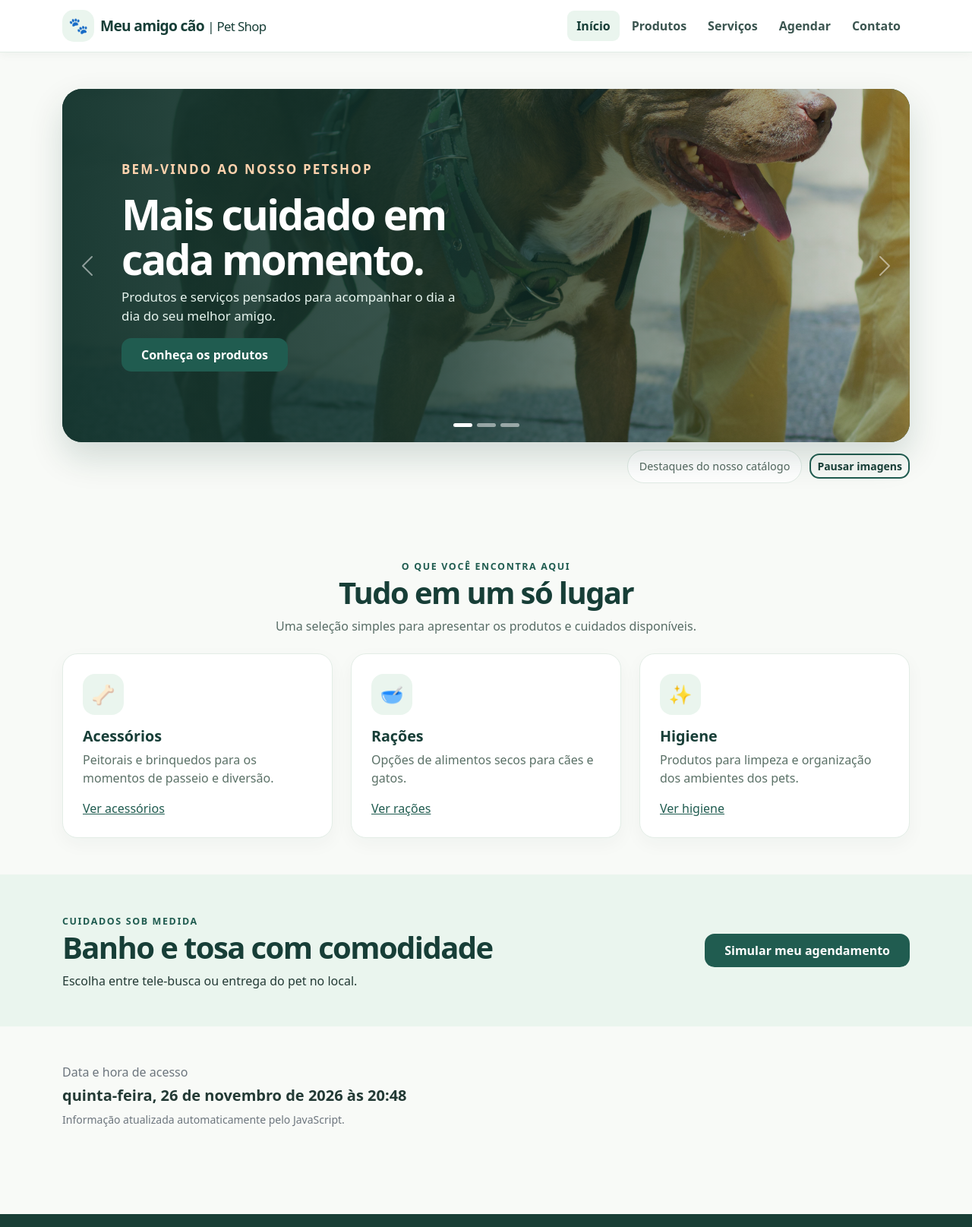
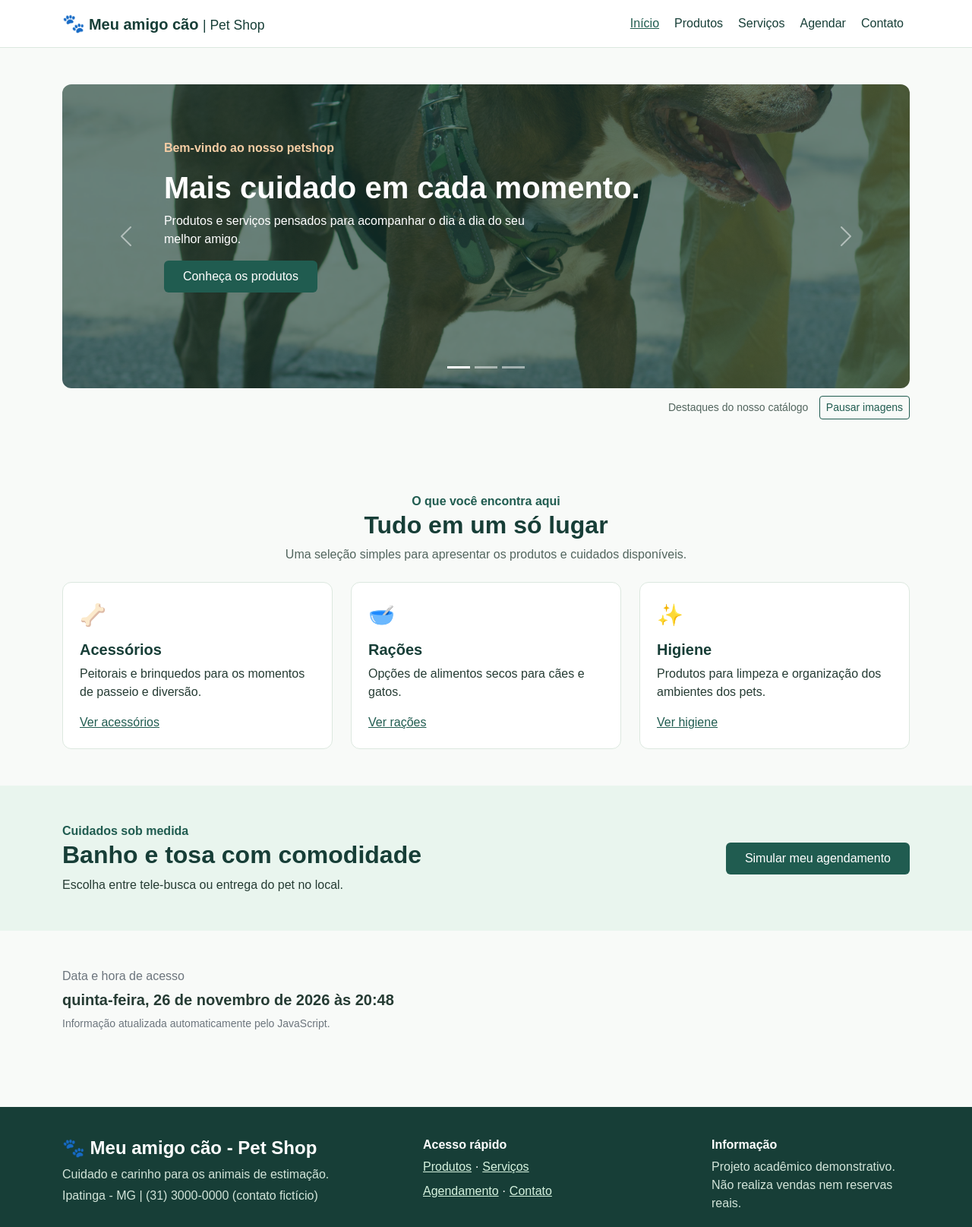
Before and after one commit to odouglasduarte/petshop-fase1, a plain HTML site: page index.html in a window 1280 px wide. Shown: the top 1615 px of the page at 76% size. Drawn offline with nearby package versions, Linux system fonts and the light colour scheme.

Commit message:
Simplifica css/estilos.css conforme tópicos ensinados nas aulas 6 a 10

```diff
--- a/css/estilos.css
+++ b/css/estilos.css
@@ -1,87 +1,160 @@
-/* FASE 2 | Meu amigo cão - Pet Shop
-   Estilos próprios sobre o Bootstrap 5.3 (Aulas 7 a 9).
-   Organização: variáveis, navegação, componentes, formulário e acessibilidade. */
-:root {
-  --verde: #205c50;
-  --verde-escuro: #173e37;
-  --verde-claro: #eaf5ee;
-  --laranja: #ef935f;
-  --texto: #233a35;
-  --neutro: #f8faf7;
+/* Estilos da fase 2 - Meu amigo cão - Pet Shop.
+   A aparência básica usa o Bootstrap; aqui ficam as cores e ajustes do site. */
+
+/* Cores e textos */
+body {
+    font-family: Arial, sans-serif;
+    color: #263c34;
+    background-color: #f8faf8;
 }
-html { scroll-behavior: smooth; }
-.container[id] { scroll-margin-top: 95px; }
-body { color: var(--texto); background: var(--neutro); font-family: system-ui, -apple-system, "Segoe UI", sans-serif; }
-a { color: var(--verde); }
-a:hover { color: var(--verde-escuro); }
-.skip-link { position: absolute; top: -75px; left: 10px; background: #fff; color: #111; padding: 12px; z-index: 9999; }
+a { color: #205c50; }
+a:hover { color: #143e34; }
+.section-title { color: #173e37; font-weight: bold; }
+.section-copy { color: #52655e; max-width: 680px; }
+.eyebrow { color: #205c50; font-weight: bold; }
+.soft-bg { background-color: #e9f5ee; }
+.page-hero {
+    background-color: #e9f5ee;
+    padding: 50px 0;
+}
+.category-label {
+    color: #205c50;
+    font-weight: bold;
+}
+
+/* Cabeçalho e menu */
+.site-header {
+    background-color: white;
+    border-bottom: 1px solid #dce8df;
+}
+.brand { color: #173e37; font-weight: bold; }
+.brand:hover { color: #205c50; }
+.brand-icon { font-size: 24px; margin-right: 5px; }
+.navbar-nav .nav-link { color: #173e37; }
+.navbar-nav .nav-link:hover,
+.navbar-nav .nav-link.active {
+    color: #205c50;
+    text-decoration: underline;
+}
+
+/* Botões */
+.btn-brand {
+    background-color: #205c50;
+    color: white;
+}
+.btn-brand:hover, .btn-brand:focus {
+    background-color: #173e37;
+    color: white;
+}
+.btn-outline-brand {
+    border: 1px solid #205c50;
+    color: #205c50;
+}
+.btn-outline-brand:hover {
+    background-color: #205c50;
+    color: white;
+}
+
+/* Carrossel Bootstrap */
+.hero-carousel {
+    border-radius: 12px;
+    overflow: hidden;
+}
+.hero-slide {
+    position: relative;
+    height: 400px;
+    background-color: #173e37;
+}
+.hero-slide > img {
+    width: 100%;
+    height: 100%;
+    object-fit: cover;
+    opacity: 0.35;
+}
+.hero-copy {
+    position: absolute;
+    top: 18%;
+    left: 12%;
+    width: 70%;
+    color: white;
+}
+.hero-copy h1, .hero-copy h2 { font-weight: bold; }
+.hero-copy p { max-width: 520px; }
+.hero-copy .eyebrow { color: #f5cda4; }
+.carousel-tools { text-align: right; margin-top: 10px; }
+.stat-pill { font-size: 14px; color: #52655e; margin-right: 10px; }
+
+/* Categorias, produtos e serviços */
+.feature-card, .product-card, .service-card, .form-panel {
+    background-color: white;
+    border: 1px solid #dce8df;
+    border-radius: 12px;
+    padding: 22px;
+    height: 100%;
+}
+.feature-icon { font-size: 28px; }
+.feature-card h3, .service-card h3, .product-card h3 {
+    color: #173e37;
+    font-size: 20px;
+    font-weight: bold;
+    margin-top: 12px;
+}
+.product-card img {
+    width: 100%;
+    height: 200px;
+    object-fit: cover;
+    border-radius: 8px;
+}
+.product-card .card-body { padding-top: 15px; }
+.price { color: #205c50; font-weight: bold; font-size: 20px; }
+.note-box {
+    background-color: #fff8e9;
+    border-left: 4px solid #d5a25c;
+    padding: 15px;
+}
+
+/* Formulário */
+.form-panel { margin-bottom: 20px; }
+.form-panel legend { font-size: 20px; font-weight: bold; color: #173e37; }
+.form-label { font-weight: bold; }
+.required-note { font-size: 14px; color: #576962; }
+.booking-summary {
+    background-color: #e9f5ee;
+    border: 1px solid #87bba1;
+    padding: 20px;
+    border-radius: 10px;
+    margin-top: 20px;
+}
+.booking-summary[hidden] { display: none; }
+
+/* Rodapé */
+.site-footer {
+    background-color: #173e37;
+    color: white;
+    padding: 40px 0 20px;
+    margin-top: 50px;
+}
+.site-footer a { color: #d6f3df; }
+.site-footer a:hover { color: white; }
+.footer-muted { color: #d2e4d9; }
+.footer-rule { border-top: 1px solid #557365; padding-top: 18px; margin-top: 20px; }
+
+/* Acessibilidade: link para pular o menu e foco visível */
+.skip-link {
+    position: absolute;
+    left: 10px;
+    top: -80px;
+    background-color: white;
+    padding: 10px;
+    z-index: 2000;
+}
 .skip-link:focus { top: 10px; }
-:focus-visible { outline: 3px solid #b95018 !important; outline-offset: 3px; }
-.site-header { background: #fff; border-bottom: 1px solid #e2ede6; position: sticky; top: 0; z-index: 1020; box-shadow: 0 2px 12px rgba(14,54,46,.05); }
-.brand { color: var(--verde-escuro); font-size: 1.2rem; font-weight: 800; letter-spacing: -.035em; }
-.brand:hover { color: var(--verde); }
-.brand-icon { display: inline-grid; place-items: center; width: 42px; height: 42px; background: var(--verde-claro); border-radius: 15px; margin-right: 8px; font-size: 1.3rem; }
-.navbar-nav .nav-link { color: #3b5550; font-weight: 600; border-radius: 9px; padding-left: 12px !important; padding-right: 12px !important; }
-.navbar-nav .nav-link:hover, .navbar-nav .nav-link.active { background: var(--verde-claro); color: var(--verde-escuro); }
-.btn-brand { background: var(--verde); border: 2px solid var(--verde); color: #fff; font-weight: 700; border-radius: 13px; }
-.btn-brand:hover, .btn-brand:focus { background: var(--verde-escuro); border-color: var(--verde-escuro); color: #fff; }
-.btn-outline-brand { color: var(--verde-escuro); border: 2px solid var(--verde); border-radius: 13px; font-weight: 700; }
-.btn-outline-brand:hover { background: var(--verde); color: #fff; }
-.eyebrow { color: var(--verde); font-size: .78rem; letter-spacing: .13em; text-transform: uppercase; font-weight: 800; }
-.section-title { font-size: clamp(1.7rem, 3.2vw, 2.5rem); font-weight: 800; letter-spacing: -.04em; color: var(--verde-escuro); }
-.section-copy { max-width: 680px; color: #586d66; }
-.soft-bg { background: var(--verde-claro); }
-.hero-carousel { border-radius: 26px; overflow: hidden; background: var(--verde-escuro); box-shadow: 0 20px 45px rgba(14,54,46,.16); }
-.hero-slide { position: relative; min-height: 465px; display: grid; align-items: center; }
-.hero-slide > img { position: absolute; inset: 0; width: 100%; height: 100%; object-fit: cover; }
-.hero-slide::after { content: ""; position: absolute; inset: 0; background: linear-gradient(90deg,rgba(18,51,44,.96) 0%,rgba(18,51,44,.82) 45%,rgba(18,51,44,.15) 100%); }
-.hero-copy { position: relative; z-index: 1; color: #fff; max-width: 640px; padding: 64px 78px; }
-.hero-copy h1, .hero-copy h2 { font-size: clamp(2rem,4.5vw,3.45rem); font-weight: 850; line-height: 1.07; letter-spacing: -.045em; }
-.hero-copy p { color: #e6f4ee; max-width: 450px; font-size: 1.06rem; }
-.hero-copy .eyebrow { color: #ffd2ad; }
-.hero-carousel .carousel-indicators { margin-bottom: 20px; }
-.hero-carousel .carousel-indicators [data-bs-target] { width: 25px; height: 5px; border: 0; border-radius: 10px; }
-.hero-carousel .carousel-control-prev,.hero-carousel .carousel-control-next { width: 6%; }
-.carousel-tools { display: flex; align-items: center; justify-content: flex-end; gap: 10px; margin-top: 10px; }
-.stat-pill { font-size: .9rem; color: #54685f; background: #fff; border: 1px solid #e0ebe4; border-radius: 100px; padding: 10px 15px; }
-.feature-card, .product-card, .service-card, .form-panel { background: #fff; border: 1px solid #e3ede6; border-radius: 20px; box-shadow: 0 8px 25px rgba(21,61,48,.04); }
-.feature-card { height: 100%; padding: 26px; }
-.feature-icon { font-size: 1.55rem; width: 54px; height: 54px; background: var(--verde-claro); border-radius: 16px; display: grid; place-items: center; margin-bottom: 16px; }
-.feature-card h3, .service-card h3 { font-weight: 800; color: var(--verde-escuro); font-size: 1.23rem; }
-.feature-card p,.service-card p { color: #5b7167; }
-.product-card { height: 100%; overflow: hidden; display: flex; flex-direction: column; }
-.product-card img { width: 100%; height: 230px; object-fit: cover; }
-.product-card .card-body { display: flex; flex-direction: column; flex: 1; padding: 24px; }
-.product-card h3 { color: var(--verde-escuro); font-size: 1.13rem; font-weight: 800; }
-.product-card p { color: #52675f; }
-.price { color: var(--verde); font-weight: 850; font-size: 1.25rem; margin-top: auto; }
-.category-label { display: inline-block; background: var(--verde-claro); padding: 7px 13px; color: var(--verde); border-radius: 100px; font-size: .81rem; font-weight: 800; margin-bottom: 10px; }
-.service-card { padding: 28px; height: 100%; }
-.service-card .price { font-size: 1.5rem; }
-.page-hero { background: linear-gradient(115deg,#e5f4ea,#fff9ee); padding: 60px 0; border-bottom: 1px solid #e6eee6; }
-.note-box { background: #fff9eb; border-left: 4px solid #de9954; border-radius: 12px; padding: 16px 20px; color: #654b2c; }
-.form-panel { padding: clamp(20px,3.5vw,36px); margin-bottom: 24px; }
-.form-panel legend { color: var(--verde-escuro); font-size: 1.25rem; font-weight: 800; margin-bottom: 15px; }
-.form-label { font-weight: 650; color: var(--verde-escuro); }
-.form-control,.form-select { border: 1px solid #bccfc3; border-radius: 11px; padding: 11px 13px; }
-.form-control:focus,.form-select:focus { border-color: #39846b; box-shadow: 0 0 0 .23rem rgba(32,92,80,.15); }
-.form-check-input:checked { background-color: var(--verde); border-color: var(--verde); }
-.required-note { color: #6f5e4e; font-size: .86rem; }
-.booking-summary { background: var(--verde-claro); border: 2px solid #9fcab3; border-radius: 18px; padding: 22px; margin-top: 25px; }
-.booking-summary[hidden] { display: none; }
-.site-footer { background: #193f36; color: #ecf8f0; padding: 48px 0 22px; margin-top: 65px; }
-.site-footer a { color: #d7f7e5; }
-.site-footer a:hover { color: #fff; }
-.footer-muted { color: #c0d8ce; font-size: .9rem; }
-.footer-rule { border-top: 1px solid #436d5e; margin-top: 25px; padding-top: 20px; }
+:focus-visible { outline: 3px solid #b15f24; }
+
+/* Ajuste para a tela do celular */
 @media (max-width: 767px) {
- .hero-slide { min-height: 440px; }
- .hero-slide::after { background: linear-gradient(90deg,rgba(18,51,44,.93),rgba(18,51,44,.56)); }
- .hero-copy { padding: 60px 46px; }
- .hero-carousel .carousel-control-prev,.hero-carousel .carousel-control-next { width: 10%; }
- .product-card img { height: 200px; }
- .site-header { position: static; }
+    .hero-slide { height: 430px; }
+    .hero-copy { top: 12%; left: 13%; width: 74%; }
+    .hero-copy h1, .hero-copy h2 { font-size: 28px; }
+    .hero-slide > img { opacity: 0.25; }
 }
-@media (prefers-reduced-motion: reduce) {
- *,*::before,*::after { scroll-behavior: auto !important; transition-duration: .01ms !important; animation-duration: .01ms !important; }
-}
```
